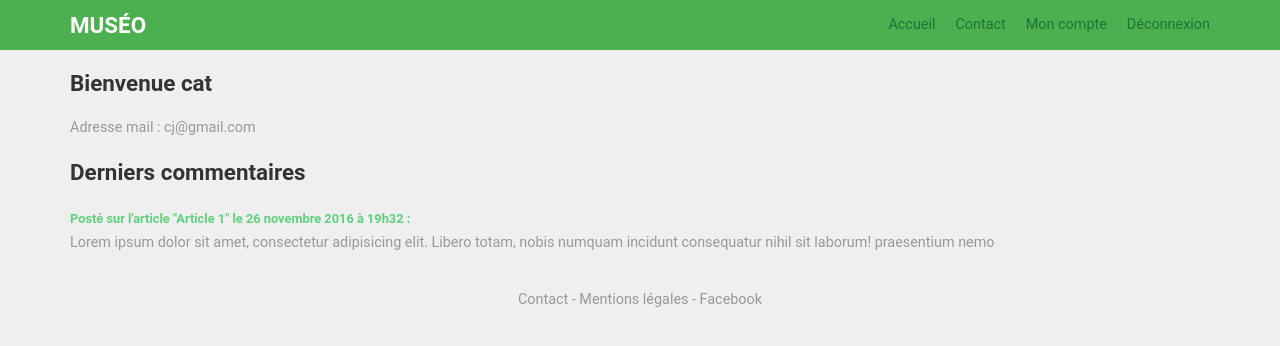
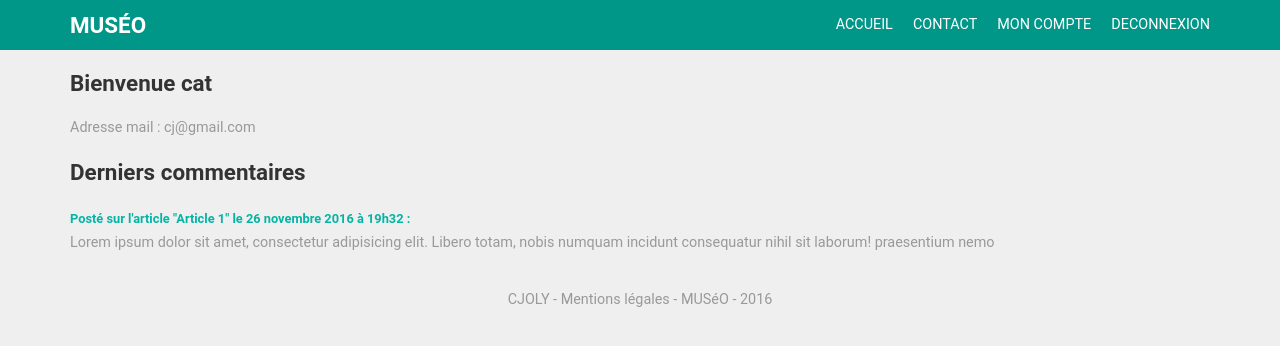
Before and after one commit to cjoly69/museo, a PHP site: page /compte.php in a window 1280 px wide. Shown: the top 346 px of the page. Run offline with PHP 8.4, Linux system fonts and the light colour scheme; the visitor is signed in with stand-in values (Sample User, id 1); data comes from the database, SQL or seed files in the repository.

Commit message:
include pour le footer et changement de la couleur

```diff
--- a/compte.php
+++ b/compte.php
@@ -15,7 +15,7 @@ $commentaires = commentaires_user();
     <meta charset="utf-8">
     <meta http-equiv="X-UA-Compatible" content="IE=edge">
     <meta name="viewport" content="width=device-width, initial-scale=1">
-    <title>Muséo - Compte</title>
+    <title>MUSéO - Compte</title>
     <link rel="stylesheet" href="https://maxcdn.bootstrapcdn.com/bootstrap/3.3.5/css/bootstrap.min.css">
     <link rel="stylesheet" href="https://fonts.googleapis.com/css?family=Nunito:400,300,700">
     <link rel="stylesheet" href="main.css">
@@ -50,13 +50,7 @@ $commentaires = commentaires_user();
         <?php
         endforeach;
         ?>
-        <footer>
-            <div class="row">
-                <div class="col-xs-12">
-                    <a href="contact.php">Contact</a> - <a href="mentions.php">Mentions légales</a> - <a href="https://www.facebook.com/infoprog.tuto">Facebook</a>
-                </div>
-            </div>
-        </footer>
+        <?php include_once "footer.php" ?>
     </div>
 </body>
 </html>
--- /dev/null
+++ b/footer.php
@@ -0,0 +1,7 @@
+<footer>
+    <div class="row">
+        <div class="col-xs-12">
+            <a onclick="window.open(this.href); return false;" href="https://github.com/cjoly69/cjoly69.github.io">CJOLY</a> - <a href="mentions.html">Mentions légales</a> - <a >MUSéO - 2016</a>
+        </div>
+    </div>
+</footer>
--- a/header.php
+++ b/header.php
@@ -2,23 +2,23 @@
     <div class="container">
         <div class="row">
             <div class="col-sm-2">
-                <a href="index.php">Muséo</a>
+                <a href="index.php">MUSéO</a>
             </div>
             <div class="col-sm-10">
                 <nav>
                     <ul>
-                        <li><a href="index.php">Accueil</a></li>
-                        <li><a href="contact.php">Contact</a></li>
+                        <li><a href="index.php">ACCUEIL</a></li>
+                        <li><a href="contact.php">CONTACT</a></li>
                         <?php
                         if(isset($_SESSION["membre"])) :
                         ?>
-                        <li><a href="compte.php">Mon compte</a></li>
-                        <li><a href="deconnexion.php">Déconnexion</a></li>
+                        <li><a href="compte.php">MON COMPTE</a></li>
+                        <li><a href="deconnexion.php">DECONNEXION</a></li>
                         <?php
                         else :
                         ?>
-                        <li><a href="connexion.php">Connexion</a></li>
-                        <li><a href="inscription.php">Inscription</a></li>
+                        <li><a href="connexion.php">CONNEXION</a></li>
+                        <li><a href="inscription.php">INSCRIPTION</a></li>
                         <?php
                         endif;
                         ?>
--- a/main.css
+++ b/main.css
@@ -39,7 +39,7 @@ body {
 }
 
 header {
-    background: #4caf50
+    background: #009688
 }
 
 @media (max-width: 767px) {
@@ -61,11 +61,11 @@ header [class^="col"]>a:hover {
 }
 
 header nav a {
-    color: #22733a
+    color: #fff
 }
 
 header nav a:hover {
-    color: #22733a;
+    color: #fff;
     text-decoration: none
 }
 
@@ -85,7 +85,7 @@ header nav a:hover {
 
 @media (max-width: 767px) {
     header nav ul {
-        background: #5fcf80
+        background: #02b5a4
     }
     header nav ul li {
         line-height: 50px;
@@ -134,7 +134,7 @@ form input[type="file"] {
 }
 
 form input[type="submit"] {
-    background: #4caf50;
+    background: #009688;
     color: white;
     font-size: 1.2em;
 }
@@ -166,7 +166,7 @@ form .erreur {
 }
 
 form .confirmation {
-    background: #5fcf80;
+    background: #02b5a4;
     border-bottom: 2px solid #34ad58
 }
 
@@ -188,7 +188,7 @@ table tr td:first-child {
     width: 80%;
     padding-left: 20px;
     text-align: left;
-    color: #5fcf80
+    color: #02b5a4
 }
 
 table tr td a {
@@ -239,7 +239,7 @@ table tr+tr {
 .article article a {
     float: right;
     font-size: 0.9em;
-    background: #4caf50;
+    background: #009688;
     color: white;
     border-radius: none;
     padding: 10px;
@@ -254,7 +254,7 @@ table tr+tr {
 }
 
 .commentaires>div .date {
-    color: #5fcf80;
+    color: #02b5a4;
     font-size: 0.8em;
     line-height: 2em;
     font-weight: 700
```
Also changed, not shown: admin/index.php (+1 -7 lines), admin/modifier.php (+1 -7 lines), admin/posts.php (+1 -7 lines), article.php (+2 -8 lines), connexion.php (+2 -8 lines), contact.php (+2 -8 lines), index.php (+2 -8 lines), inscription.php (+2 -8 lines).
